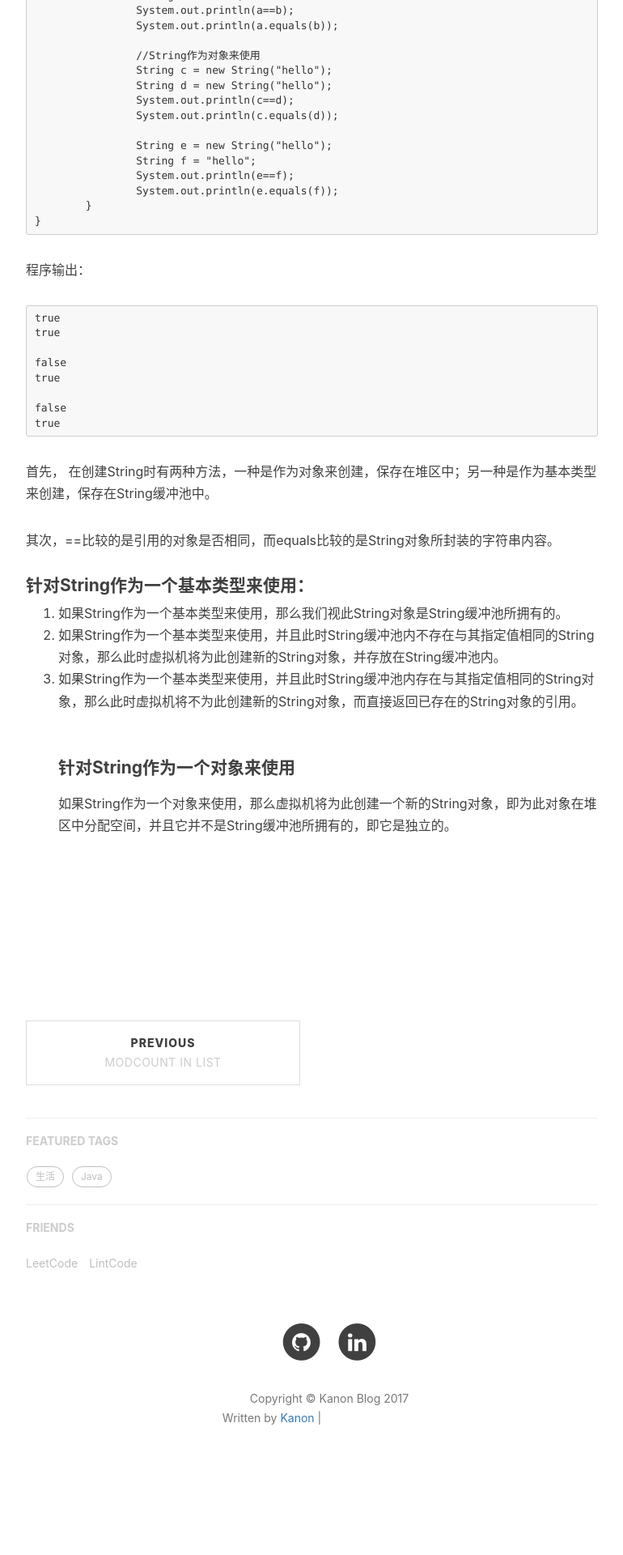
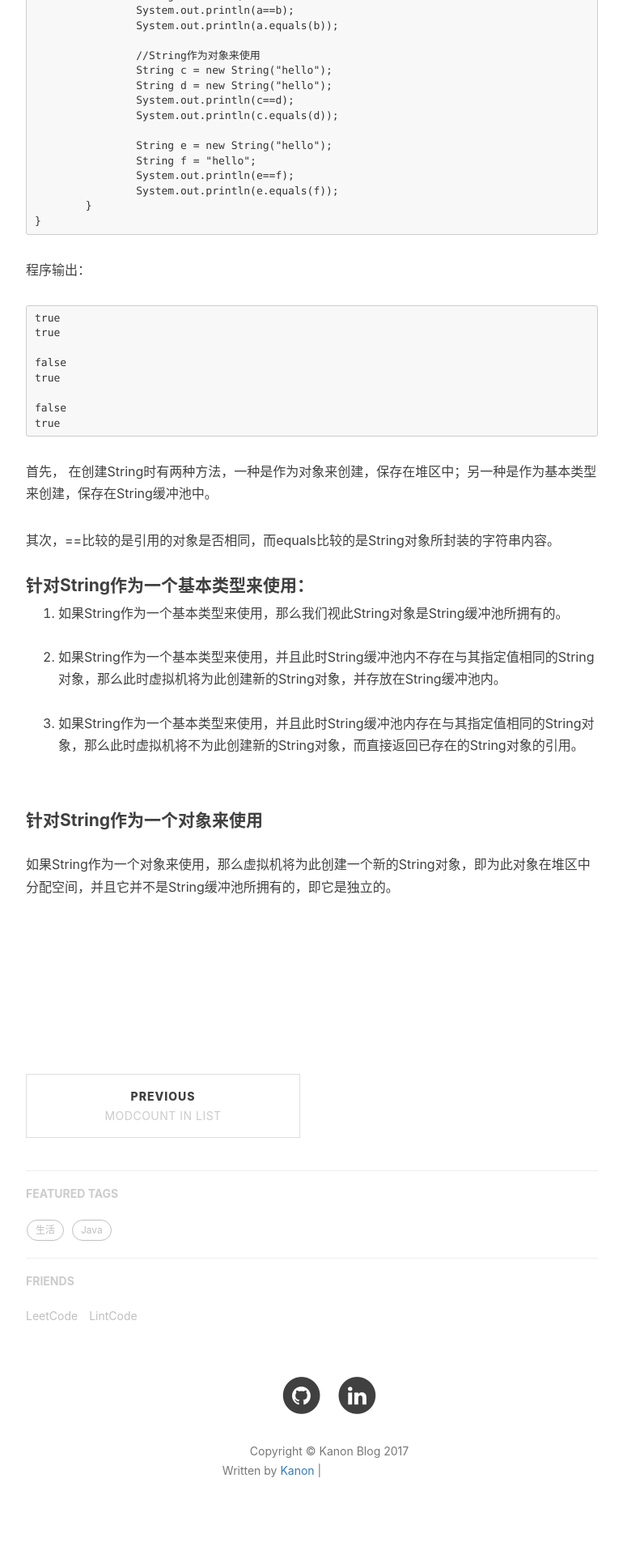
Before and after one commit to kanonjz/kanonjz.github.io, a Jekyll site: the page built from _posts/2017-11-23-String.md, in a window 1280 px wide. Shown: the part 773-2693 px from the top of the page at 81% size, without its empty margins (233-1003 px from the left). Built offline with Jekyll 4.4.1, drawn with Linux system fonts in a browser that asks for light colours; nearby versions of some CDN libraries; comment, search, counter and statistics services are not loaded; before the commit the page ends 2628 px from its top, so only the background shows below that; grey boxes are pictures that could not be loaded.

Commit message:
Update 2017-11-23-String.md

```diff
--- a/_posts/2017-11-23-String.md
+++ b/_posts/2017-11-23-String.md
@@ -53,11 +53,12 @@ true
 
 #### 针对String作为一个基本类型来使用：
 
-1. 如果String作为一个基本类型来使用，那么我们视此String对象是String缓冲池所拥有的。
-2. 如果String作为一个基本类型来使用，并且此时String缓冲池内不存在与其指定值相同的String对象，那么此时虚拟机将为此创建新的String对象，并存放在String缓冲池内。
-3. 如果String作为一个基本类型来使用，并且此时String缓冲池内存在与其指定值相同的String对象，那么此时虚拟机将不为此创建新的String对象，而直接返回已存在的String对象的引用。
-<br>
+1. 如果String作为一个基本类型来使用，那么我们视此String对象是String缓冲池所拥有的。<br><br>
+2. 如果String作为一个基本类型来使用，并且此时String缓冲池内不存在与其指定值相同的String对象，那么此时虚拟机将为此创建新的String对象，并存放在String缓冲池内。<br><br>
+3. 如果String作为一个基本类型来使用，并且此时String缓冲池内存在与其指定值相同的String对象，那么此时虚拟机将不为此创建新的String对象，而直接返回已存在的String对象的引用。<br><br>
+
 #### 针对String作为一个对象来使用
+
 如果String作为一个对象来使用，那么虚拟机将为此创建一个新的String对象，即为此对象在堆区中分配空间，并且它并不是String缓冲池所拥有的，即它是独立的。
 
 <br><br><br><br><br>
```
